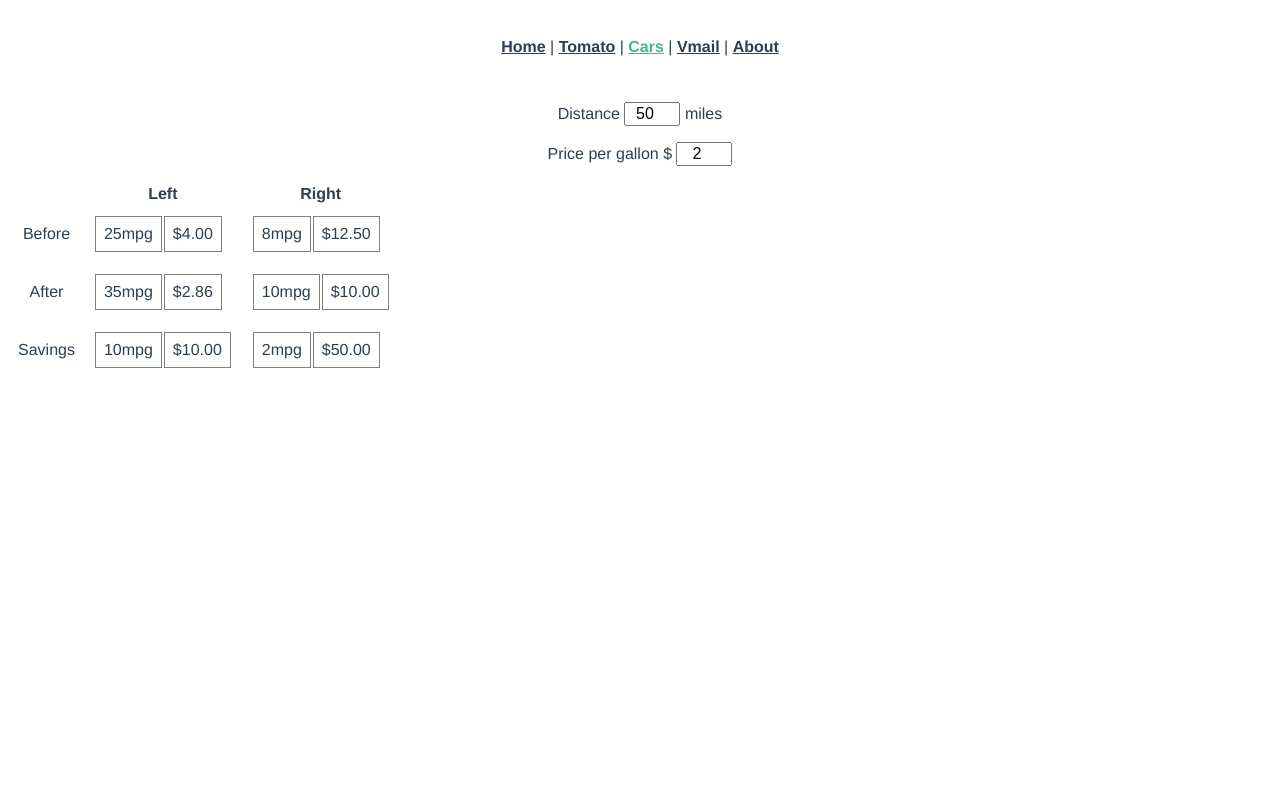
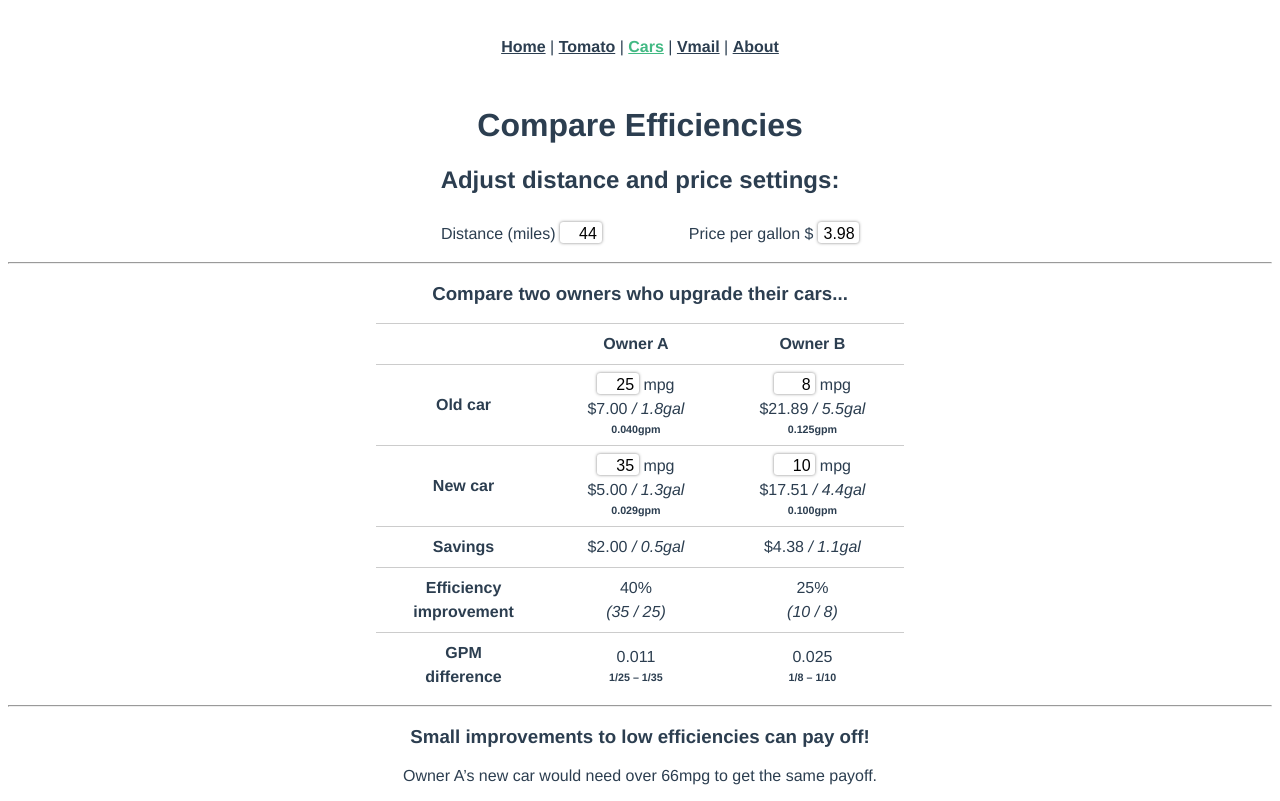
Before and after one commit to dvdrtrgn/muse3, a Vue app: page /cars in a window 1280 px wide. Built offline with nearby package versions, Linux system fonts and the light colour scheme.

Commit message:
Cleanup cars

```diff
--- a/src/views/calc/Cars.vue
+++ b/src/views/calc/Cars.vue
@@ -1,57 +1,141 @@
 <template>
-  <p>
-    <label> Distance <input type="number" v-model="distance" /> miles</label>
-  </p>
-  <p>
-    <label> Price per gallon $ <input type="number" v-model="price" /> </label>
-  </p>
+  <h1>Compare Efficiencies</h1>
+
+  <h2>Adjust distance and price&nbsp;settings:</h2>
   <table>
     <tr>
       <th></th>
-      <th>Left</th>
-      <th>Right</th>
+      <td>Distance (miles) <input class="editable" v-model="distance" /></td>
+      <td>Price per gallon $ <input class="editable" v-model="price" /></td>
+    </tr>
+  </table>
+
+  <hr />
+  <h3>Compare two owners who upgrade their&nbsp;cars...</h3>
+  <table>
+    <tr></tr>
+    <tr>
+      <th></th>
+      <th>Owner A</th>
+      <th>Owner B</th>
     </tr>
     <tr>
-      <td>Before</td>
-      <td><CarCalc :mpg="leftBefore" :stats="stats"></CarCalc></td>
-      <td><CarCalc :mpg="rightBefore" :stats="stats"></CarCalc></td>
+      <th>Old car</th>
+      <td>
+        <input class="editable" v-model="carA1" /> mpg
+        <br />
+        <span>${{ costAtPer(carA1).toFixed(2) }}</span>
+        <i> / {{ gallons(carA1).toFixed(1) }}gal</i>
+        <h6>{{ (1 / carA1).toFixed(3) }}gpm</h6>
+      </td>
+      <td>
+        <input class="editable" v-model="carB1" /> mpg
+        <br />
+        <span>${{ costAtPer(carB1).toFixed(2) }}</span>
+        <i> / {{ gallons(carB1).toFixed(1) }}gal</i>
+        <h6>{{ (1 / carB1).toFixed(3) }}gpm</h6>
+      </td>
     </tr>
     <tr>
-      <td>After</td>
-      <td><CarCalc :mpg="leftAfter" :stats="stats"></CarCalc></td>
-      <td><CarCalc :mpg="rightAfter" :stats="stats"></CarCalc></td>
+      <th>New car</th>
+      <td>
+        <input class="editable" v-model="carA2" /> mpg
+        <br />
+        <span>${{ costAtPer(carA2).toFixed(2) }}</span>
+        <i> / {{ gallons(carA2).toFixed(1) }}gal</i>
+        <h6>{{ (1 / carA2).toFixed(3) }}gpm</h6>
+      </td>
+      <td>
+        <input class="editable" v-model="carB2" /> mpg
+        <br />
+        <span>${{ costAtPer(carB2).toFixed(2) }}</span>
+        <i> / {{ gallons(carB2).toFixed(1) }}gal</i>
+        <h6>{{ (1 / carB2).toFixed(3) }}gpm</h6>
+      </td>
     </tr>
     <tr>
-      <td>Savings</td>
-      <td><CarCalc :mpg="leftDiff" :stats="stats"></CarCalc></td>
-      <td><CarCalc :mpg="rightDiff" :stats="stats"></CarCalc></td>
+      <th>Savings</th>
+      <td>
+        <span> ${{ compareCost(carA1, carA2).toFixed(2) }} </span>
+        <i> / {{ compareGals(carA1, carA2).toFixed(1) }}gal </i>
+      </td>
+      <td>
+        <span> ${{ compareCost(carB1, carB2).toFixed(2) }} </span>
+        <i> / {{ compareGals(carB1, carB2).toFixed(1) }}gal </i>
+      </td>
+    </tr>
+    <tr>
+      <th>Efficiency<br />improvement</th>
+      <td>
+        <span>{{ percentDiff(carA1, carA2).toFixed(0) }}%</span>
+        <br />
+        <i>({{ carA2 }} / {{ carA1 }})</i>
+      </td>
+      <td>
+        <span>{{ percentDiff(carB1, carB2).toFixed(0) }}%</span>
+        <br />
+        <i>({{ carB2 }} / {{ carB1 }})</i>
+      </td>
+    </tr>
+    <tr>
+      <th>GPM<br />difference</th>
+      <td>
+        <span>{{ (1 / carA1 - 1 / carA2).toFixed(3) }}</span>
+        <br />
+        <h6>1/{{ carA1 }} – 1/{{ carA2 }}</h6>
+      </td>
+      <td>
+        <span>{{ (1 / carB1 - 1 / carB2).toFixed(3) }}</span>
+        <br />
+        <h6>1/{{ carB1 }} – 1/{{ carB2 }}</h6>
+      </td>
     </tr>
   </table>
+
+  <hr />
+  <h3>Small improvements to low efficiencies can pay off!</h3>
+  <p>
+    Owner A’s new car would need over 66mpg to get the same payoff.
+  </p>
 </template>
 
 <script>
-  import CarCalc from './components/CarCalc.vue';
-
   export default {
     name: 'Cars',
-    components: { CarCalc },
+    components: {},
     data() {
       return {
-        leftAfter: 35,
-        rightAfter: 10,
-        leftBefore: 25,
-        rightBefore: 8,
-        distance: 50,
-        price: 2,
+        carA1: 25,
+        carA2: 35,
+        carB1: 8,
+        carB2: 10,
+        distance: 44,
+        price: 3.98,
       };
     },
-    methods: {},
+    methods: {
+      costAtPer(mpg) {
+        return this.gallons(mpg) * this.price;
+      },
+      compareGals(a, b) {
+        return this.gallons(a) - this.gallons(b);
+      },
+      compareCost(a, b) {
+        return this.costAtPer(a) - this.costAtPer(b);
+      },
+      gallons(mpg) {
+        return this.distance / mpg;
+      },
+      percentDiff(car1, car2) {
+        return (car2 / car1) * 100 - 100;
+      },
+    },
     computed: {
       leftDiff() {
-        return this.leftAfter - this.leftBefore;
+        return this.carA2 - this.carA1;
       },
       rightDiff() {
-        return this.rightAfter - this.rightBefore;
+        return this.carB2 - this.carB1;
       },
       stats() {
         return {
@@ -64,12 +148,35 @@
 </script>
 
 <style>
-  td {
+  table {
+    border-collapse: collapse;
+    line-height: 1.5;
+    margin: auto;
+    max-width: 33rem;
+    width: 100%;
+  }
+  td,
+  th {
     padding: 0.5em;
+  }
+  tr + tr {
+    border-top: 1px solid #ccc;
   }
   input {
     font-size: 1rem;
-    text-align: center;
-    width: 3rem;
+    text-align: right;
+    width: 2em;
+  }
+  h6 {
+    margin: 0;
+  }
+
+  .editable {
+    background: white;
+    box-shadow: 0 0 0.2em grey;
+    border: 0;
+    border-radius: 0.2em;
+    line-height: 1;
+    padding: 0.2em 0.3em 0;
   }
 </style>
--- a/src/views/calc/components/CarCalc.vue
+++ /dev/null
@@ -1,32 +0,0 @@
-<template>
-  <slot />
-  <table>
-    <tr>
-      <td>{{ mpg }}mpg</td>
-      <td>${{ cost }}</td>
-    </tr>
-  </table>
-</template>
-
-<script>
-  export default {
-    props: ['mpg', 'stats'],
-    data() {
-      return {};
-    },
-    computed: {
-      gallons() {
-        return this.stats.distance / this.mpg;
-      },
-      cost() {
-        return (this.stats.price * this.gallons).toFixed(2);
-      },
-    },
-  };
-</script>
-
-<style scoped>
-  td {
-    border: 1px solid gray;
-  }
-</style>
```
